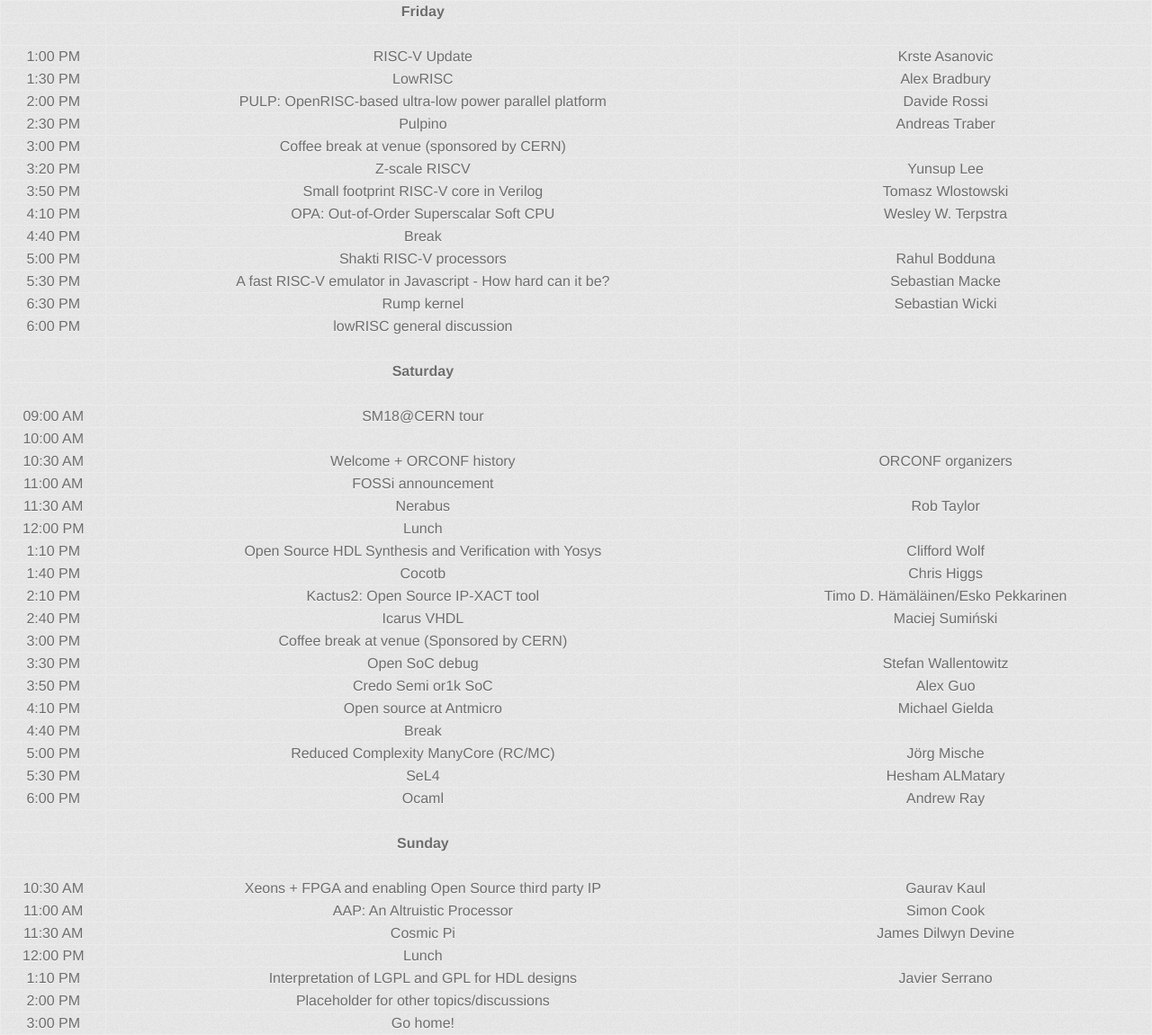
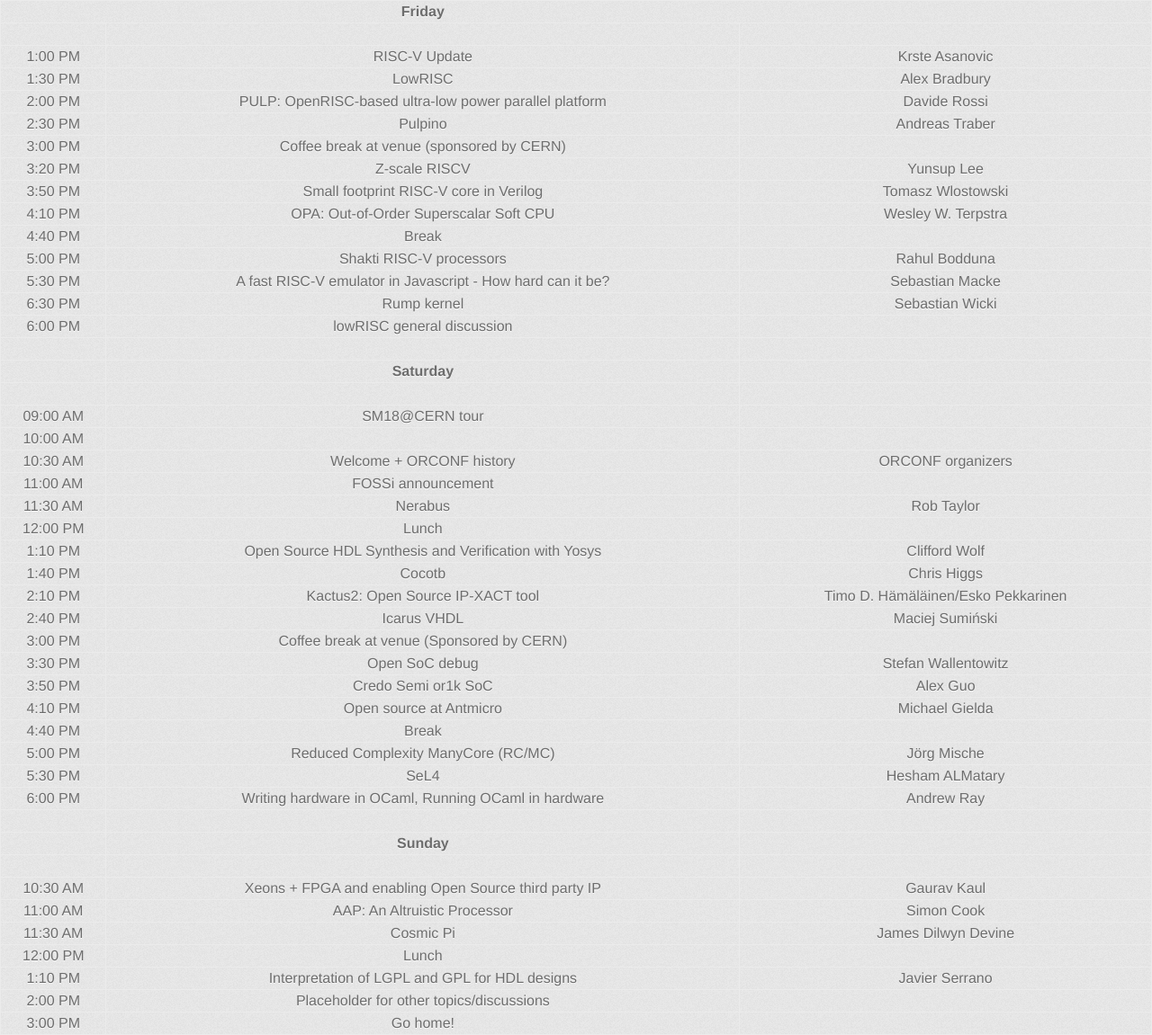
Before and after one commit to fossi-foundation/orconf, a Jekyll site: the page built from schedule.md, in a window 1280 px wide. Shown: the whole page at 90% size. Built offline with Jekyll 4.4.1, drawn with Linux system fonts in a browser that asks for light colours; some web fonts are replaced.

Commit message:
Expand Andys Ocaml presentation description

```diff
--- a/schedule.md
+++ b/schedule.md
@@ -41,7 +41,7 @@
 | 4:40 PM  | Break                                                      |
 | 5:00 PM  | Reduced Complexity ManyCore (RC/MC)                        | Jörg Mische
 | 5:30 PM  | SeL4                                                       | Hesham ALMatary
-| 6:00 PM  | Ocaml                                                      | Andrew Ray
+| 6:00 PM  | Writing hardware in OCaml, Running OCaml in hardware       | Andrew Ray
 | | |
 |-----
 |  | **Sunday**
```
